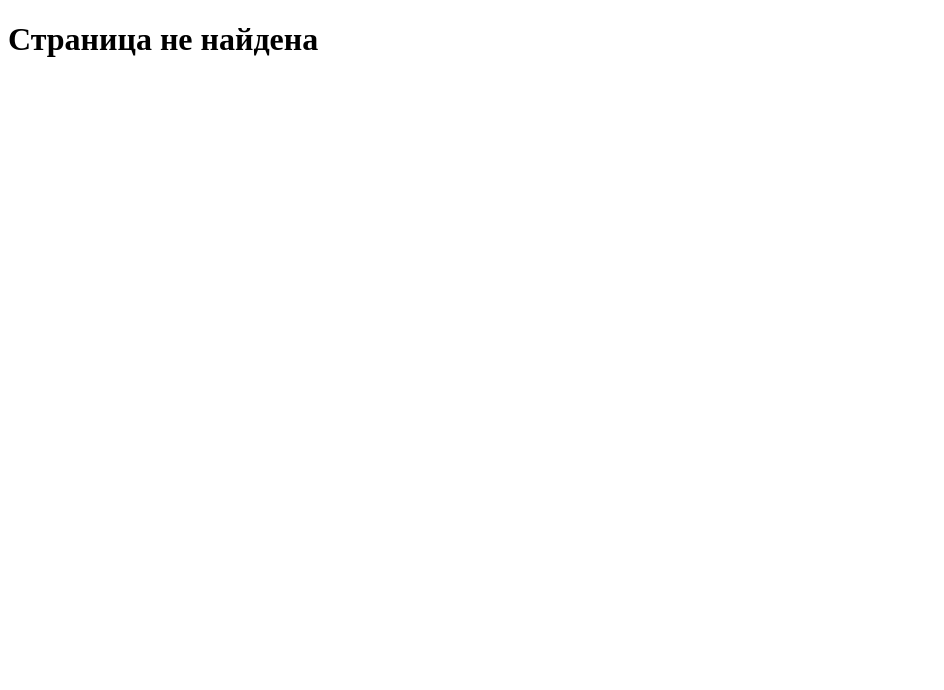
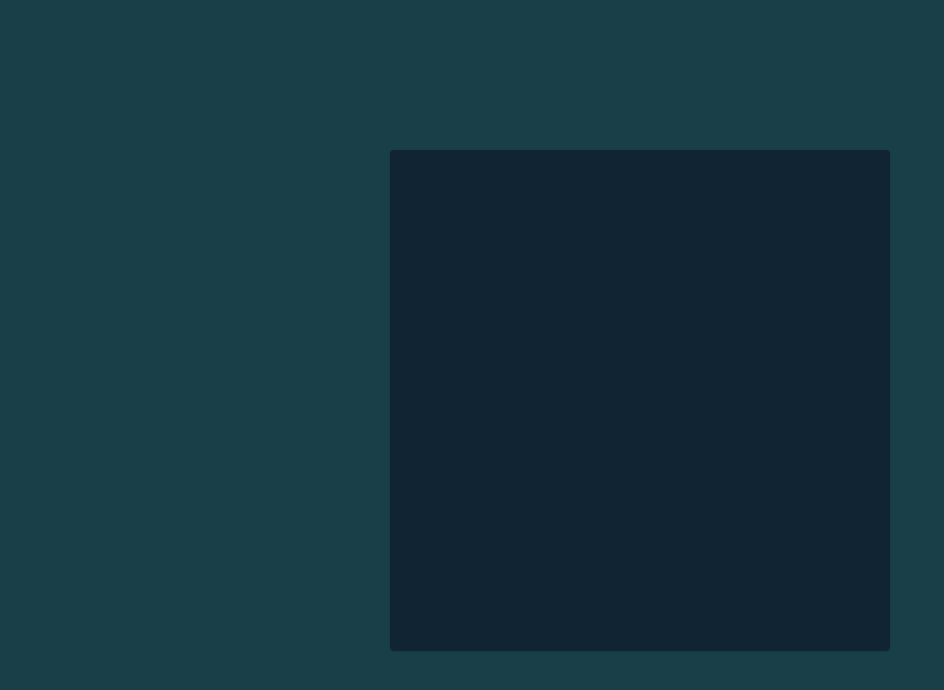
Before and after one commit to KRiNGU/takeoff_intership, a React app: page /home in a window 1280 px wide. Shown: the top 690 px of the page, without its empty margins (0-944 px from the left). Built offline with nearby package versions, Linux system fonts and the light colour scheme.

Commit message:
prepare LoginPage

```diff
--- a/src/App.tsx
+++ b/src/App.tsx
@@ -1,11 +1,14 @@
-import { BrowserRouter, Route, Routes } from 'react-router-dom';
+import { BrowserRouter, Navigate, Route, Routes } from 'react-router-dom';
+import LoginPage from './pages/LoginPage';
 import NotFoundPage from './pages/NotFoundPage';
-import TablePage from './pages/TablePage';
+import './style.css';
 
 export const App = () => (
   <BrowserRouter>
     <Routes>
-      <Route path="/" element={<TablePage />} />
+      <Route path="/" element={<Navigate to="/home" replace />} />
+      <Route path="/home" element={<LoginPage />} />
+      <Route path="/login" element={<LoginPage />} />
       <Route path="*" element={<NotFoundPage />} />
     </Routes>
   </BrowserRouter>
--- /dev/null
+++ b/src/pages/LoginPage/LoginPage.tsx
@@ -0,0 +1,29 @@
+import Container from '@mui/material/Container';
+import Paper from '@mui/material/Paper';
+
+const LoginPage = () => (
+  <Container
+    maxWidth={false}
+    disableGutters
+    sx={{
+      backgroundColor: '#193F48',
+      overflow: 'hidden',
+      minHeight: '100%',
+      position: 'relative',
+    }}
+  >
+    <Paper
+      sx={{
+        width: '500px',
+        height: '500px',
+        backgroundColor: '#112433',
+        position: 'absolute',
+        top: '50%',
+        left: '50%',
+        transform: 'translate(-50%, -50%)',
+      }}
+    />
+  </Container>
+);
+
+export default LoginPage;
--- /dev/null
+++ b/src/pages/LoginPage/index.ts
@@ -0,0 +1 @@
+export { default } from './LoginPage';
--- a/src/pages/TablePage/TablePage.tsx
+++ /dev/null
@@ -1,38 +0,0 @@
-import { Button } from '@mui/material';
-import { useCallback, useState } from 'react';
-import { useNavigate } from 'react-router-dom';
-import { useAppDispatch } from '../../redux/hooks';
-
-const TablePage = () => {
-  const dispatch = useAppDispatch();
-  const navigate = useNavigate();
-  const [clickCounter, setClickCouter] = useState<number>(0);
-
-  const handleButtonClick = useCallback(() => {
-    setClickCouter((prev) => prev + 1);
-  }, []);
-
-  const handleClickCheck = useCallback(() => {
-    dispatch({ type: 'CHECK' });
-  }, [dispatch]);
-
-  const handleNavigate = useCallback(() => {
-    navigate('/home');
-  }, [navigate]);
-  console.log(process.env.SERVER_URL);
-
-  return (
-    <>
-      <h1>Число кликов: {clickCounter}</h1>
-      <button onClick={handleButtonClick}>Клик</button>
-      <br />
-      <button onClick={handleClickCheck}>Проверка саг</button>
-      <br />
-      <Button variant="contained" onClick={handleNavigate}>
-        Link
-      </Button>
-    </>
-  );
-};
-
-export default TablePage;
--- a/src/pages/TablePage/index.ts
+++ /dev/null
@@ -1 +0,0 @@
-export { default } from './TablePage';
--- /dev/null
+++ b/src/style.css
@@ -0,0 +1,13 @@
+* {
+  margin: 0;
+  padding: 0;
+  box-sizing: border-box;
+  outline: none;
+}
+
+html,
+body,
+#root {
+  margin: 0px;
+  height: 100%;
+}
```
